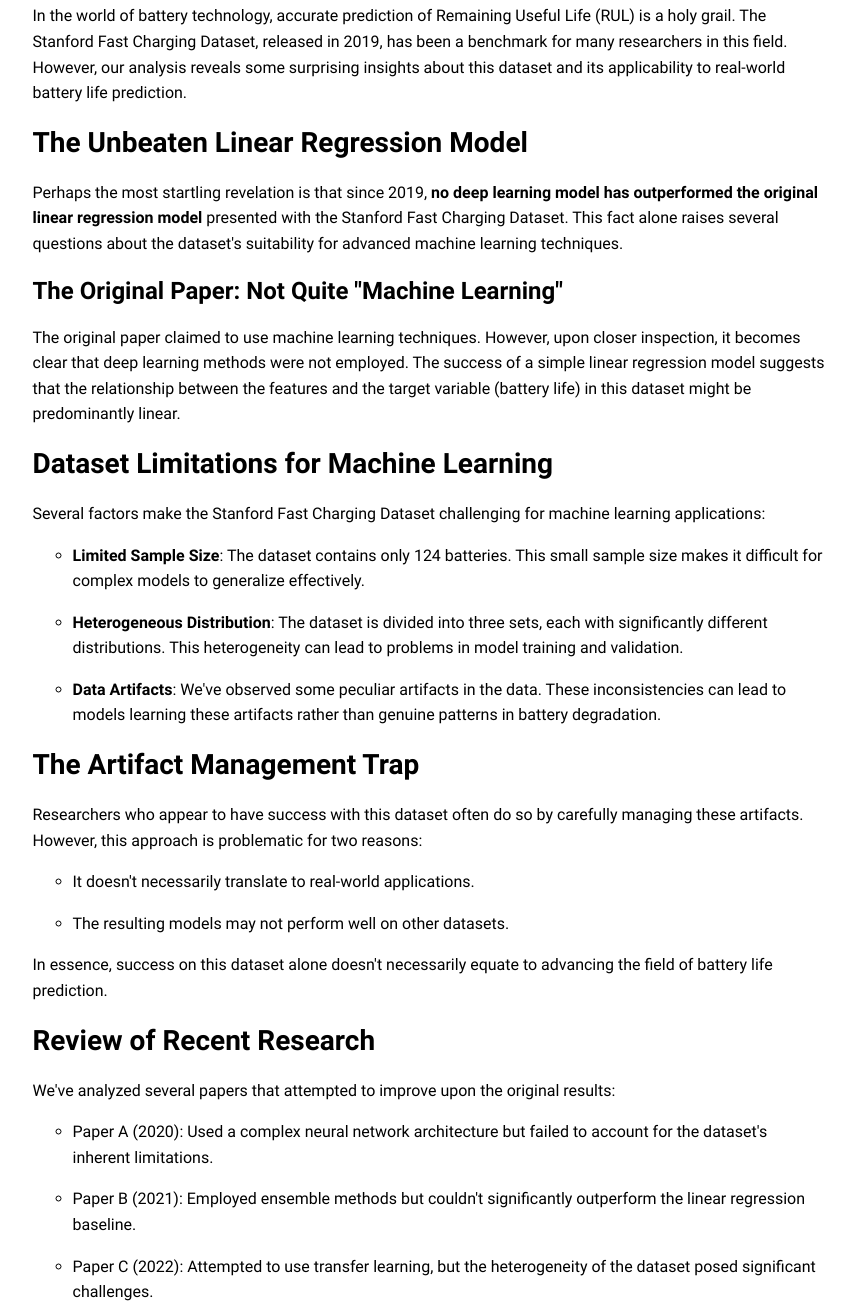
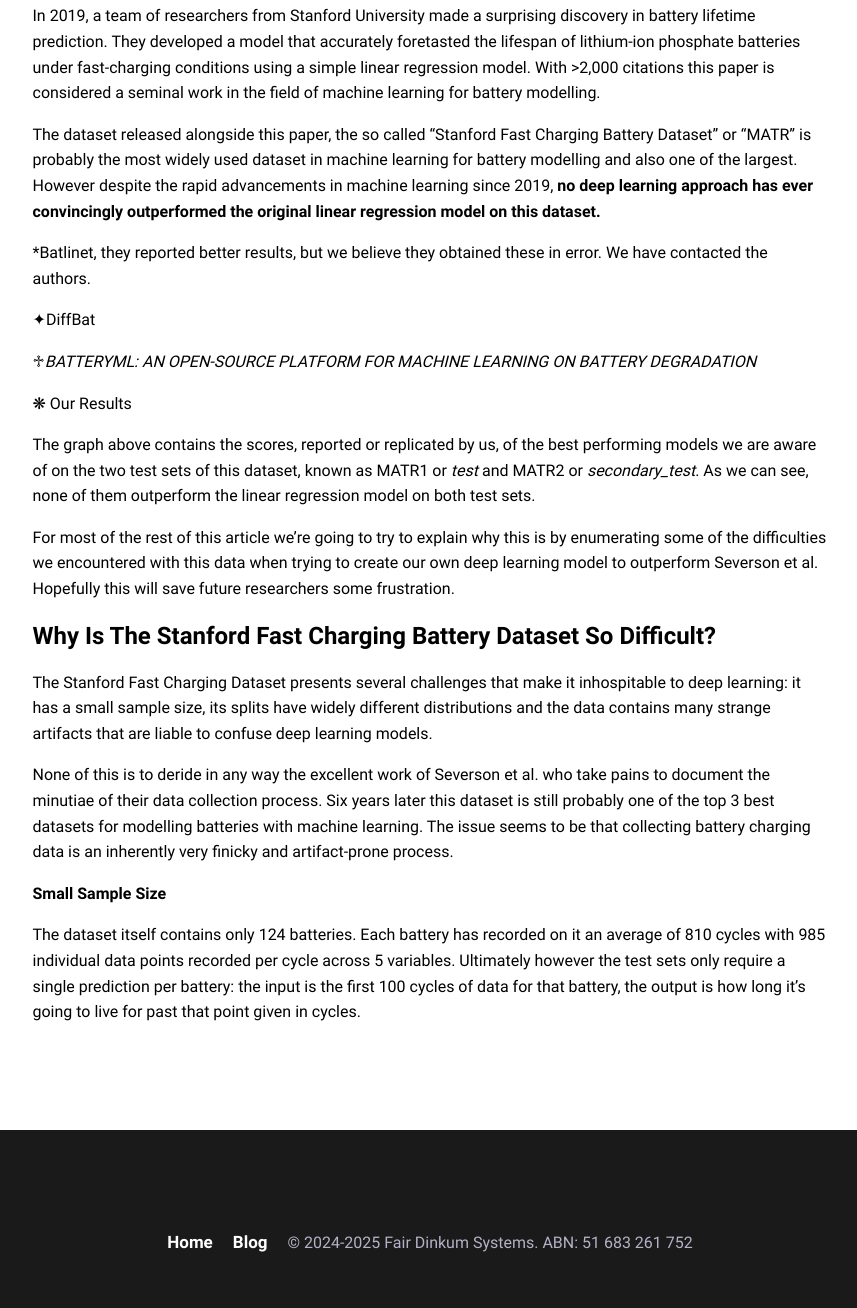
Before and after one commit to fair-dinkum-systems/fds-website, an Eleventy site: page src/content/blog/the-stanford-fast-charging-dataset-challenges-in-battery-life-prediction.md in a window 1280 px wide. Shown: the part 1216-2524 px from the top of the page, without its empty margins (210-1067 px from the left). Built offline with nearby package versions, Linux system fonts and the light colour scheme; Eleventy itself is replaced by a stand-in of ours; files that its build step writes are made by us from their sources.

Commit message:
Update Blog “the-stanford-fast-charging-dataset-challenges-in-battery-life-prediction”

```diff
--- a/src/content/blog/the-stanford-fast-charging-dataset-challenges-in-battery-life-prediction.md
+++ b/src/content/blog/the-stanford-fast-charging-dataset-challenges-in-battery-life-prediction.md
@@ -13,65 +13,41 @@ tags:
 image: /assets/images/blog/screenshot_2025-02-11_at_11.03.50_am.png
 imageAlt: Plot
 ---
-# The Stanford Fast Charging Dataset: Challenges in Battery Life Prediction
+# ML Researchers: Beware the Stanford Fast Charging Battery Dataset
 
-In the world of battery technology, accurate prediction of Remaining Useful Life (RUL) is a holy grail. The Stanford Fast Charging Dataset, released in 2019, has been a benchmark for many researchers in this field. However, our analysis reveals some surprising insights about this dataset and its applicability to real-world battery life prediction.
+In 2019, a team of researchers from Stanford University made a surprising discovery in battery lifetime prediction. They developed a model that accurately foretasted the lifespan of lithium-ion phosphate batteries under fast-charging conditions using a simple linear regression model. With >2,000 citations this paper is considered a seminal work in the field of machine learning for battery modelling.
 
-## The Unbeaten Linear Regression Model
+The dataset released alongside this paper, the so called “Stanford Fast Charging Battery Dataset” or “MATR” is probably the most widely used dataset in machine learning for battery modelling and also one of the largest. However despite the rapid advancements in machine learning since 2019, **no deep learning approach has ever convincingly outperformed the original linear regression model on this dataset.**
 
-Perhaps the most startling revelation is that since 2019, **no deep learning model has outperformed the original linear regression model** presented with the Stanford Fast Charging Dataset. This fact alone raises several questions about the dataset's suitability for advanced machine learning techniques.
 
-### The Original Paper: Not Quite "Machine Learning"
 
-The original paper claimed to use machine learning techniques. However, upon closer inspection, it becomes clear that deep learning methods were not employed. The success of a simple linear regression model suggests that the relationship between the features and the target variable (battery life) in this dataset might be predominantly linear.
 
-## Dataset Limitations for Machine Learning
 
-Several factors make the Stanford Fast Charging Dataset challenging for machine learning applications:
 
-1. **Limited Sample Size**: The dataset contains only 124 batteries. This small sample size makes it difficult for complex models to generalize effectively.
-2. **Heterogeneous Distribution**: The dataset is divided into three sets, each with significantly different distributions. This heterogeneity can lead to problems in model training and validation.
-3. **Data Artifacts**: We've observed some peculiar artifacts in the data. These inconsistencies can lead to models learning these artifacts rather than genuine patterns in battery degradation.
 
-## The Artifact Management Trap
 
-Researchers who appear to have success with this dataset often do so by carefully managing these artifacts. However, this approach is problematic for two reasons:
 
-1. It doesn't necessarily translate to real-world applications.
-2. The resulting models may not perform well on other datasets.
 
-In essence, success on this dataset alone doesn't necessarily equate to advancing the field of battery life prediction.
 
-## Review of Recent Research
 
-We've analyzed several papers that attempted to improve upon the original results:
+\*Batlinet, they reported better results, but we believe they obtained these in error. We have contacted the authors.
 
-1. Paper A (2020): Used a complex neural network architecture but failed to account for the dataset's inherent limitations.
-2. Paper B (2021): Employed ensemble methods but couldn't significantly outperform the linear regression baseline.
-3. Paper C (2022): Attempted to use transfer learning, but the heterogeneity of the dataset posed significant challenges.
+✦DiffBat
 
-These studies, while innovative, highlight the difficulties in extracting more predictive power from this particular dataset.
+♱*BATTERYML: AN OPEN-SOURCE PLATFORM FOR MACHINE LEARNING ON BATTERY DEGRADATION*
 
-## Beyond Stanford: Other Datasets for RUL Estimation
+❋ Our Results
 
-While the Stanford Fast Charging Dataset has its limitations, there are other promising datasets in the field:
+The graph above contains the scores, reported or replicated by us, of the best performing models we are aware of on the two test sets of this dataset, known as MATR1 or *test* and MATR2 or *secondary_test*. As we can see, none of them outperform the linear regression model on both test sets.
 
-1. **NASA Prognostics Data Repository**: Offers a larger sample size and more consistent data collection methods.
-2. **Battery Data Genome Project**: Provides a diverse range of battery chemistries and usage patterns.
-3. **CALCE Battery Research Group Dataset**: Includes data from various types of batteries under different operating conditions.
+For most of the rest of this article we’re going to try to explain why this is by enumerating some of the difficulties we encountered with this data when trying to create our own deep learning model to outperform Severson et al. Hopefully this will save future researchers some frustration.
 
-These datasets often provide:
+### Why Is The Stanford Fast Charging Battery Dataset So Difficult?
 
-* Larger sample sizes
-* More consistent data collection methods
-* A wider range of battery types and usage scenarios
+The Stanford Fast Charging Dataset presents several challenges that make it inhospitable to deep learning: it has a small sample size, its splits have widely different distributions and the data contains many strange artifacts that are liable to confuse deep learning models.
 
-## Conclusion
+None of this is to deride in any way the excellent work of Severson et al. who take pains to document the minutiae of their data collection process. Six years later this dataset is still probably one of the top 3 best datasets for modelling batteries with machine learning. The issue seems to be that collecting battery charging data is an inherently very finicky and artifact-prone process.
 
-The Stanford Fast Charging Dataset, while groundbreaking in 2019, has revealed its limitations for advanced machine learning techniques in battery life prediction. As we move forward, it's crucial to develop and use datasets that better represent the complexities of real-world battery usage and degradation.
+**Small Sample Size**
 
-At Fair Dinkum Systems, we're committed to pushing the boundaries of battery life prediction. We believe that by combining cutting-edge machine learning techniques with high-quality, representative datasets, we can achieve significant breakthroughs in this critical field.
-
-Stay tuned for our upcoming posts where we'll dive deeper into our approach to battery life prediction and our latest research findings!
-
-Be aware.
+The dataset itself contains only 124 batteries. Each battery has recorded on it an average of 810 cycles with 985 individual data points recorded per cycle across 5 variables. Ultimately however the test sets only require a single prediction per battery: the input is the first 100 cycles of data for that battery, the output is how long it’s going to live for past that point given in cycles.
```
